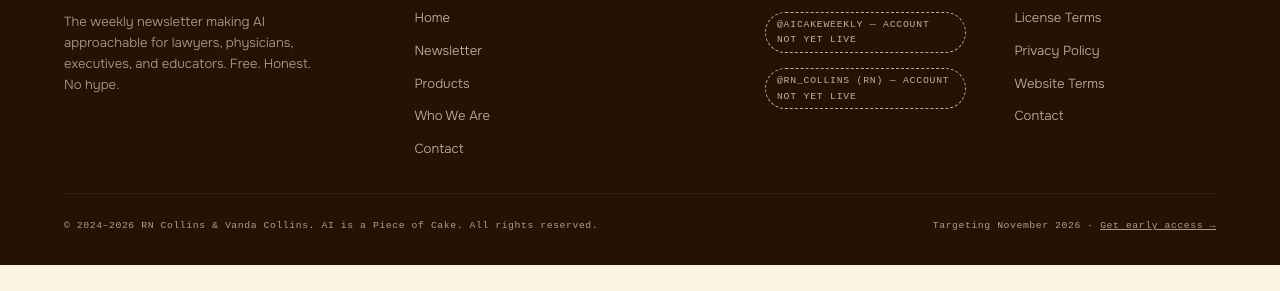
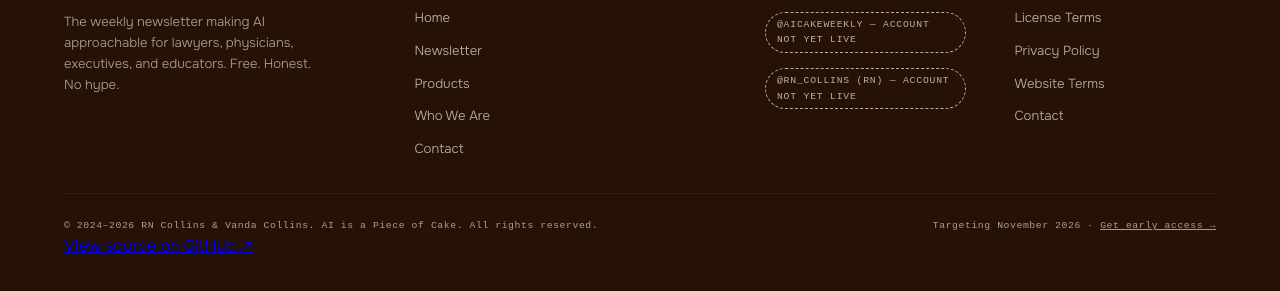
Before and after one commit to rn-collins/aiapc-site, a website: page bundle.html in a window 1280 px wide. Shown: the part 4153-4444 px from the top of the page. Before the commit the page ends 4418 px from the top, so only its background shows below. Drawn offline with nearby package versions, Linux system fonts and the light colour scheme; a web font is replaced by a local one.

Commit message:
Link the site footer to its verified public GitHub source
Preserve repository visibility and existing content; add an explicit source link in the site footer.

Made-with: ChatGPT (OpenAI) · Codex / ChatGPT Work in browser · account: rndc gmail · chat: "ddw '26 gmail interview outreach" · https://chatgpt.com/g/g-p-6a6646890c688191b0df41d38e2e02de-polymath/c/6acb6a9a-30a0-83e8-82b8-a79e2e88dfd7

```diff
--- a/bundle.html
+++ b/bundle.html
@@ -315,7 +315,7 @@
     <span class="footer-legal">&copy; 2024&ndash;2026 RN Collins &amp; Vanda Collins. AI is a Piece of Cake. All rights reserved.</span>
     <span class="footer-legal">Targeting November 2026 &middot; <a href="/#contact" class="csp-bundle-10">Get early access &rarr;</a></span>
   </div>
-</footer>
+<p><a href="https://github.com/rn-collins/aiapc-site" target="_blank" rel="noopener noreferrer">View source on GitHub ↗</a></p></footer>
 
 <script src="/bundle.js" defer></script>
 </body>
```
Also changed, not shown: index.html (+1 -1 lines), privacy.html (+1 -1 lines).
